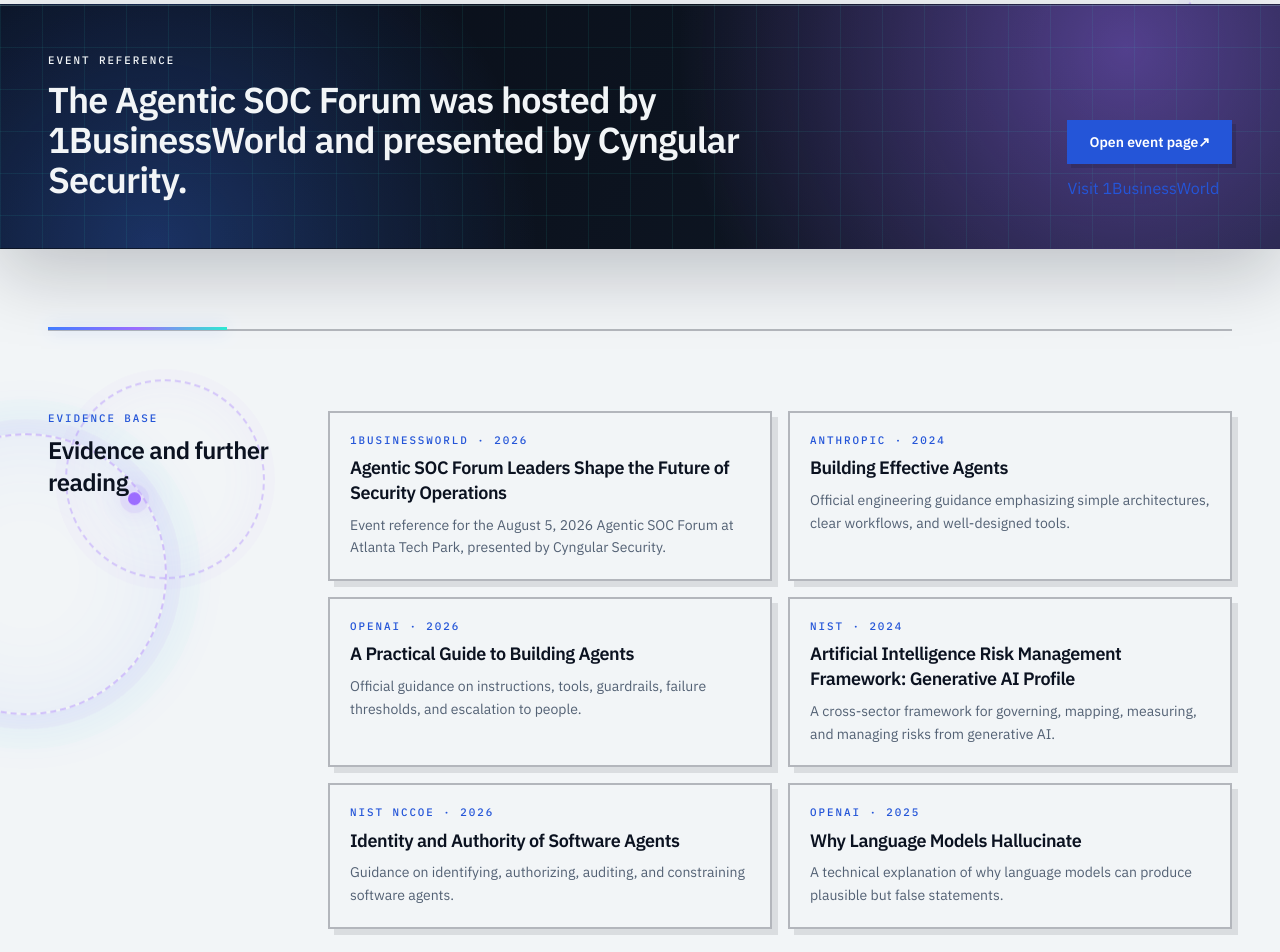
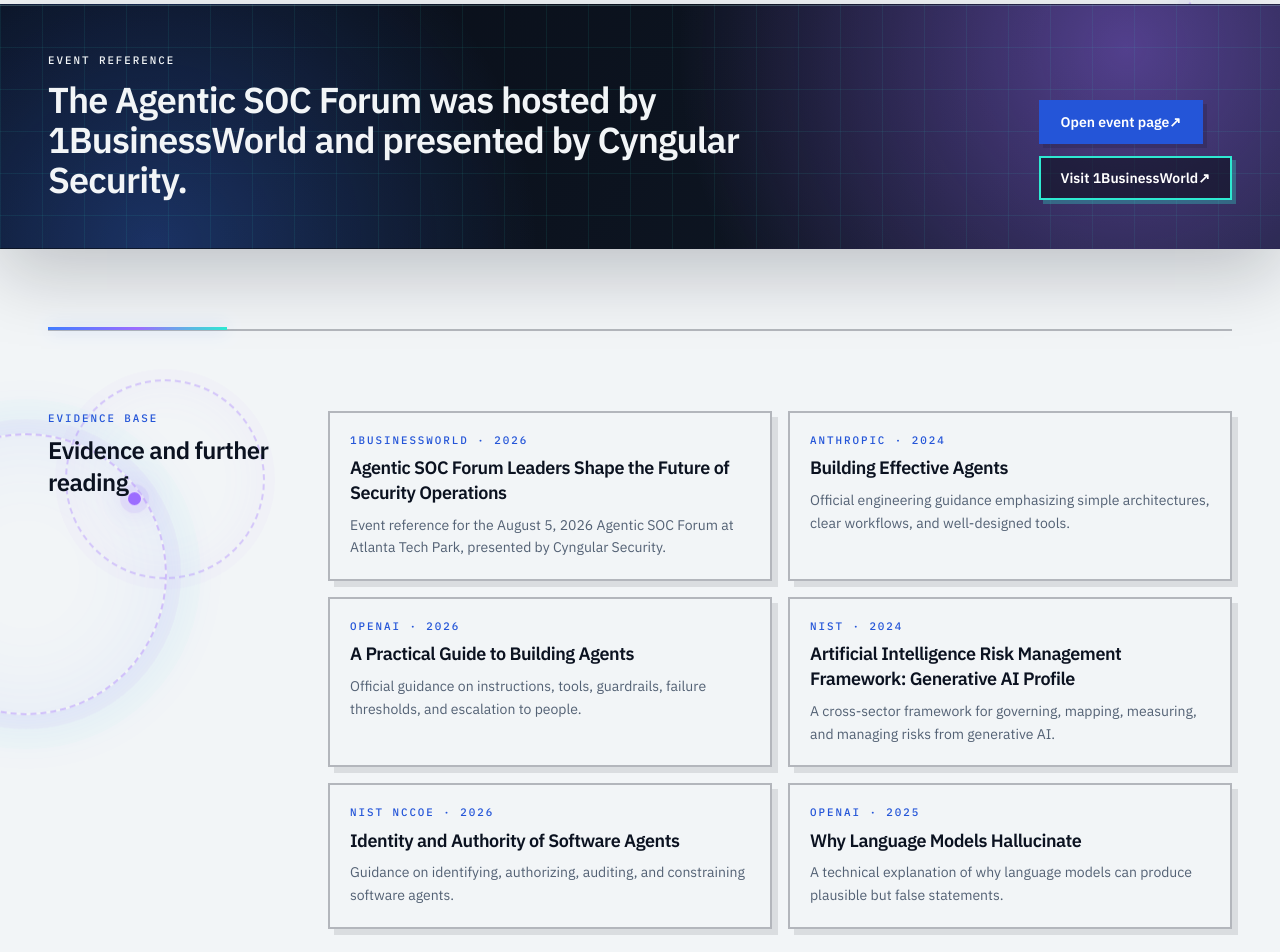
Before and after one commit to mikevallotton/mikevallotton.com, a Next.js app: page /articles/agentic-soc-enterprise-ai in a window 1280 px wide. Shown: the part 9393-10345 px from the top of the page. Built offline with nearby package versions, Linux system fonts and the light colour scheme; no server answers.

Commit message:
small ADA issue

```diff
--- a/app/articles/agentic-soc-enterprise-ai/page.js
+++ b/app/articles/agentic-soc-enterprise-ai/page.js
@@ -567,7 +567,12 @@
             <ExternalLink href={eventUrl} className="btn btn-primary no-underline">
               Open event page <span aria-hidden="true">{"\u2197"}</span>
             </ExternalLink>
-            <ExternalLink href={oneBusinessWorldUrl}>Visit 1BusinessWorld</ExternalLink>
+            <ExternalLink
+              href={oneBusinessWorldUrl}
+              className="btn btn-secondary no-underline"
+            >
+              Visit 1BusinessWorld <span aria-hidden="true">{"\u2197"}</span>
+            </ExternalLink>
           </div>
         </div>
       </section>
```
